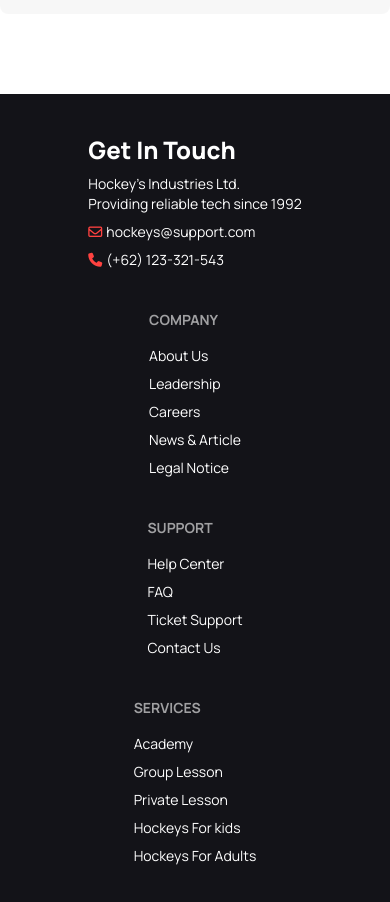
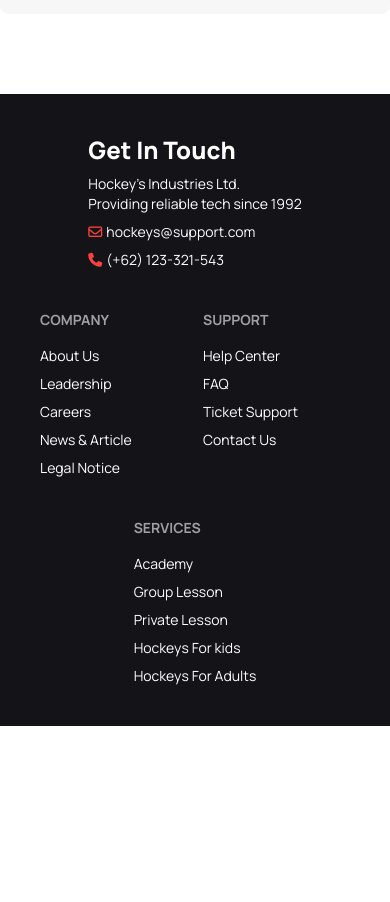
Before and after one commit to Alamin76-sudo/Assignment-3, a plain HTML site: page index.html in a window 390 px wide. Shown: the part 10880-11782 px from the top of the page. After the commit the page ends 11606 px from the top, so only its background shows below. Drawn offline with nearby package versions, Linux system fonts and the light colour scheme.

Commit message:
Final Footer Added

```diff
--- a/index.html
+++ b/index.html
@@ -547,8 +547,10 @@
 
     <!-- Footer Section -->
 
-    <footer class="footer p-10 bg-[#131318] text-white justify-items-center md:justify-between">
-      <nav >
+    <footer class="footer p-10 bg-[#131318] text-white grid grid-cols-2 lg:grid-cols-4">
+
+
+          <nav class="col-span-2 mx-auto lg:mx-0">
             <h2 class="text-2xl font-extrabold">Get In Touch</h2>
             <p>Hockey's Industries Ltd.<br/>Providing reliable tech since 1992</p>
 
@@ -560,6 +562,8 @@
               <i class="fa-solid fa-phone text-[#FF4240]"></i> &ThickSpace;<p>(+62) 123-321-543</p>
             </label>
           </nav>
+
+
           <nav>
             <header class="footer-title">Company</header>
             <a class="link link-hover">About Us</a>
@@ -568,6 +572,8 @@
             <a class="link link-hover">News & Article</a>
             <a class="link link-hover">Legal Notice</a>
           </nav>
+
+
           <nav>
             <header class="footer-title">Support</header>
             <a class="link link-hover">Help Center</a>
@@ -575,7 +581,9 @@
             <a class="link link-hover">Ticket Support</a>
             <a class="link link-hover">Contact Us</a>
           </nav>
-      <nav>
+
+
+          <nav class="col-span-2 mx-auto">
           <header class="footer-title">Services</header>
           <a class="link link-hover">Academy</a>
           <a class="link link-hover">Group Lesson</a>
@@ -583,6 +591,12 @@
           <a class="link link-hover">Hockeys For kids</a>
           <a class="link link-hover">Hockeys For Adults</a>
         </nav>
+
+
+
+
+
+
     </footer>
 </body>
 
```
Lines whose indentation alone changed are shown as unchanged.
